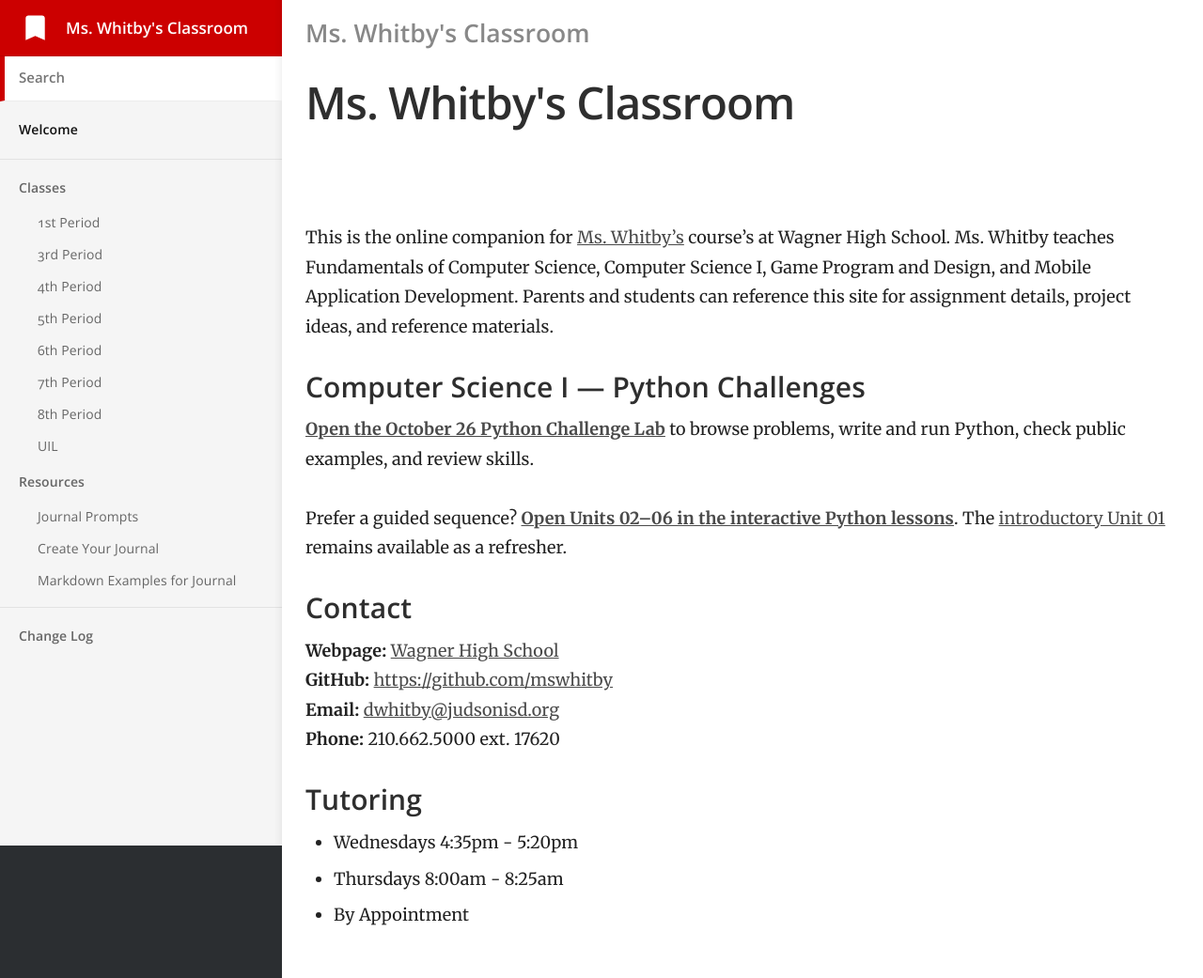
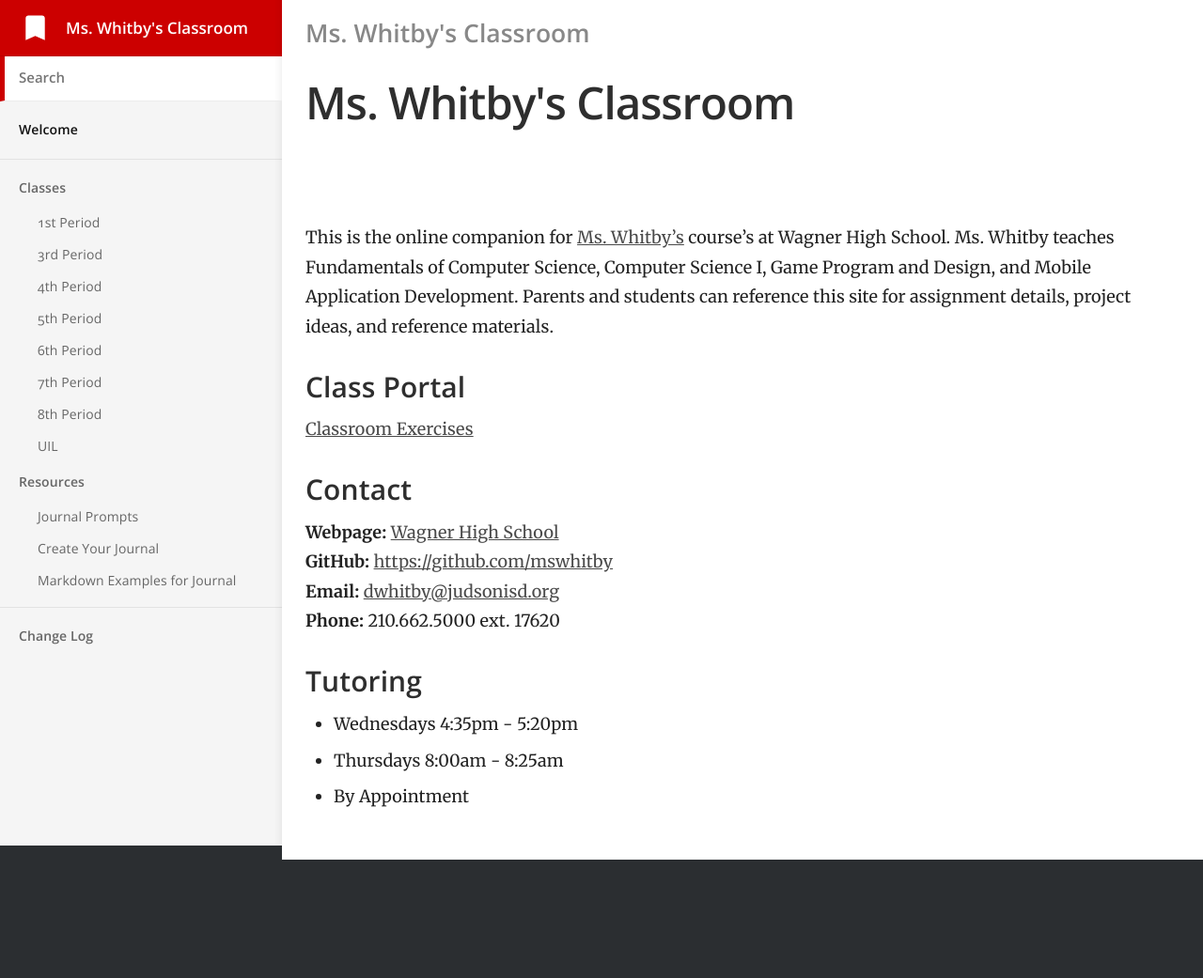
Before and after one commit to mswhitby/classroom, a Jekyll site: the page built from index.md, in a window 1280 px wide. Shown: the whole page at 94% size. Built offline with Jekyll 4.4.1, drawn with Linux system fonts in a browser that asks for light colours; after the commit the page ends 915 px from its top, so only the background shows below that.

Commit message:
Update index.md

```diff
--- a/index.md
+++ b/index.md
@@ -4,12 +4,9 @@ title: Welcome
 
 This is the online  companion for [Ms. Whitby’s](https://wagner.judsonisd.org/staff?search=deandra+whitby) course's at Wagner High School. Ms. Whitby teaches Fundamentals of Computer Science, Computer Science I, Game Program and Design, and Mobile Application Development. Parents and students can reference this site for assignment details, project ideas, and reference materials.
 
-### Computer Science I — Python Challenges
+### Class Portal
 
-[**Open the October 26 Python Challenge Lab**](https://www.mswhitby.com/computer-science-1/challenges/) to browse problems, write and run Python, check public examples, and review skills.
-
-Prefer a guided sequence? [**Open Units 02–06 in the interactive Python lessons**](https://www.mswhitby.com/computer-science-1/units/). The [introductory Unit 01](https://www.mswhitby.com/computer-science-1/) remains available as a refresher.
-
+[Classroom Exercises](https://www.mswhitby.com/computer-science-1/)
 
 ### Contact
 
```
